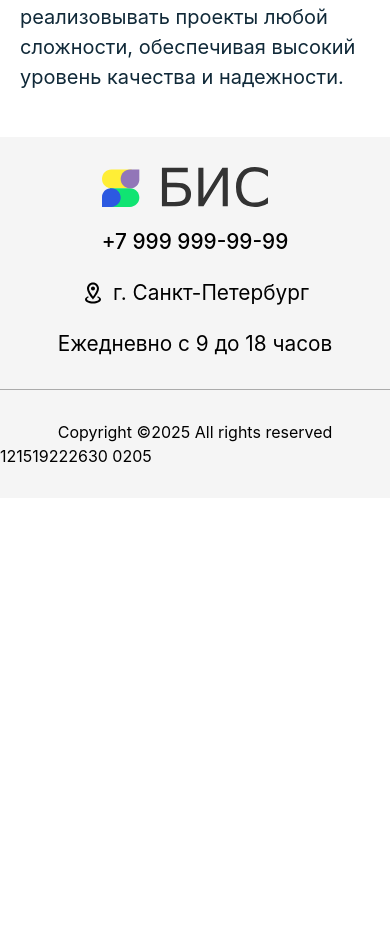
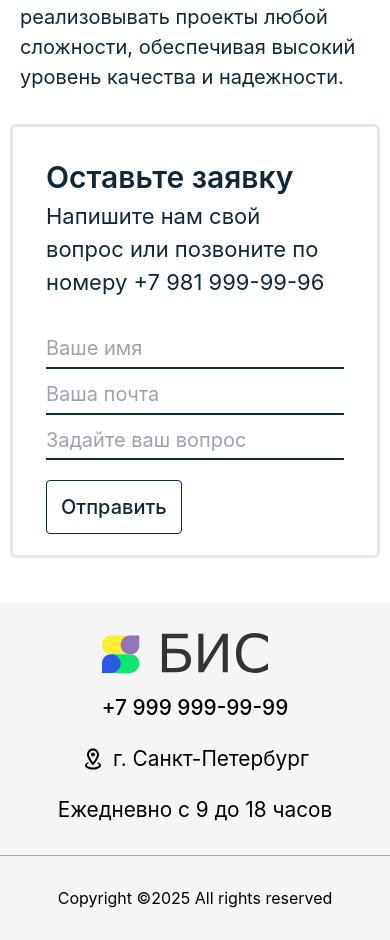
Before and after one commit to ShizLo/bis-tv, a Vue app: page / in a window 390 px wide. Shown: the part 2691-3631 px from the top of the page. Before the commit the page ends 3189 px from the top, so only its background shows below. Built offline with nearby package versions, Linux system fonts and the light colour scheme.

Commit message:
Добавил GlobalForm-форма обратной связи (mobile +)
В HomeView изменил hover кнопки "Обсудить задачу",
но при наведении затирается стрелочка

```diff
--- a/src/components/Footer.vue
+++ b/src/components/Footer.vue
@@ -20,7 +20,7 @@
       </div>
       <hr class="divider" />
       <div class="footer__copy">Copyright ©2025 All rights reserved</div>
-    </footer>121519222630 0205
+    </footer>
   </section>
 </template>
 
--- /dev/null
+++ b/src/components/Form/GlobalForm.vue
@@ -0,0 +1,145 @@
+<script>
+export default {
+    props: {
+
+    },
+    computed: {
+
+    }
+}
+</script>
+<template>
+    <section class="global-form">
+        <div class="_container global-form_mt">
+            <div class="form-bl brd">
+                <form class="form-submit" style="padding-bottom: 0;">
+                    <div class="form__title">Оставьте заявку</div>
+                    <input type="hidden" name="subject" value="Оставьте заявку">
+                    <p>Напишите нам свой вопрос или позвоните по номеру +7 981 999-99-96</p>
+                    <div class="flex-input">
+                        <div class="col">
+                            <input type="text" name="Ваше имя" value="" id="input-name" placeholder="Ваше имя">
+                        </div>
+                        <div class="col">
+                            <input type="email" name="Ваша почта" value="" placeholder="Ваша почта" id="input-email"
+                                required="">
+                        </div>
+                        <div class="col">
+                            <textarea name="Задайте ваш вопрос" placeholder="Задайте ваш вопрос"></textarea>
+                        </div>
+                        <input type="hidden" name="Ссылка источник" value="https://sewera.ru/contacts/">
+                    </div>
+                    <input class="form__button button_mtp" type="submit" value="Отправить">
+                </form>
+            </div>
+        </div>
+    </section>
+</template>
+<style lang="scss"coped>
+@use "../../assets/styles/app.scss" as c;
+
+.flex-input {
+    display: flex;
+    flex-wrap: wrap;
+
+    @media (max-width: 558px) {
+      flex-direction: column;
+    }
+}
+.col:first-child {
+    flex-grow: 1;
+    order: 1;
+    margin-right: 12px;
+    @media (max-width: 558px) {
+        margin-right: 0px;
+    }
+}
+.col:nth-child(2) {
+    flex-grow: 1;
+    order: 2;
+    margin-right: 12px;
+    @media (max-width: c.$md3) {
+        margin-right: 0px;
+    }
+}
+.col:nth-child(3) {
+    flex-grow: 10;
+    order: 3;
+    margin-right: 10px;
+    @media (max-width: c.$md3) {
+        margin-right: 0px;
+    }
+}
+input[type='email'], input[type='password'], input[type='tel'], input[type='text'], textarea {
+    width: 100%;
+    height: auto;
+    color: #333;
+    font-size: 20px ;
+    vertical-align: top;
+    padding: 10px 0 4px;
+    border: none;
+    border-bottom: 2px solid #102938;
+    background: 0 0;
+    -moz-border-radius: 0;
+    -webkit-border-radius: 0;
+    border-radius: 0;
+    -moz-box-sizing: border-box;
+    -webkit-box-sizing: border-box;
+    box-sizing: border-box;
+}
+.global-form {
+    margin-top: 2rem;
+}
+:focus, a, button, input, textarea {
+    outline: 0;
+}
+textarea {
+    resize: none;
+    overflow: hidden;
+    height: 45px;
+}
+.form__title {
+    font-size: 30px;
+    font-weight: 600;
+    background: #fff;
+    display: inline-block;
+    border-radius: 32px;
+    color: #102938;
+}
+.form-submit p {
+    padding-bottom: 24px;
+    color: #102938;
+    font-size: 22px;
+}
+.form__button {
+    font-weight: 500;
+    padding: 11px 14px;
+    align-items: center;
+    border-radius: 4px;
+    border: 1px solid #102938;
+    background: rgba(245, 245, 245, 0);
+    color: #102938;
+    text-align: center;
+    cursor: pointer;
+    transition: all 0.3s ease 0s;
+    font-size: 20px;
+}
+.button_mtp {
+    margin-top: 20px;
+    margin-bottom: 20px;
+}
+.form__button:hover {
+    background: #102938;
+    color: #f5f5f5;
+    border-color: #102938;
+}
+.form-bl.brd {
+    color: #102938;
+    text-align: left;
+    padding: 28px 33px 1px;
+    border: 3px solid #e4e9ec;
+    border-radius: 6px;
+    box-sizing: border-box;
+}
+
+</style>
--- a/src/views/HomeView.vue
+++ b/src/views/HomeView.vue
@@ -86,6 +86,7 @@
   <WorksSlider />
   <Partners />
   <AboutUs />
+  <GlobalForm />
   <Footer />
 </template>
 
@@ -96,6 +97,7 @@ import WorksSlider from "../components/WorksSlider.vue";
 import Partners from "../components/Partners.vue";
 import AboutUs from "../components/AboutUs.vue";
 import Footer from "../components/Footer.vue";
+import GlobalForm from "../components/Form/GlobalForm.vue";
 
 import "../assets/styles/swiper-home.css";
 
@@ -105,6 +107,7 @@ export default {
     WorksSlider,
     Partners,
     AboutUs,
+    GlobalForm,
     Footer,
   },
   name: "App",
@@ -129,6 +132,14 @@ export default {
   opacity: 1;
   width: 40px;
 }
+.banner__button:hover {
+  background: #102938;
+  color: #f5f5f5;
+  border-color: #102938;
+}
+// .banner__button > svg:hover {
+//   fill: #f5f5f5;
+// }
 /* .swiper-pagination > .swiper-pagination-bullet-active {
   background-color: red !important;
 } */
```
